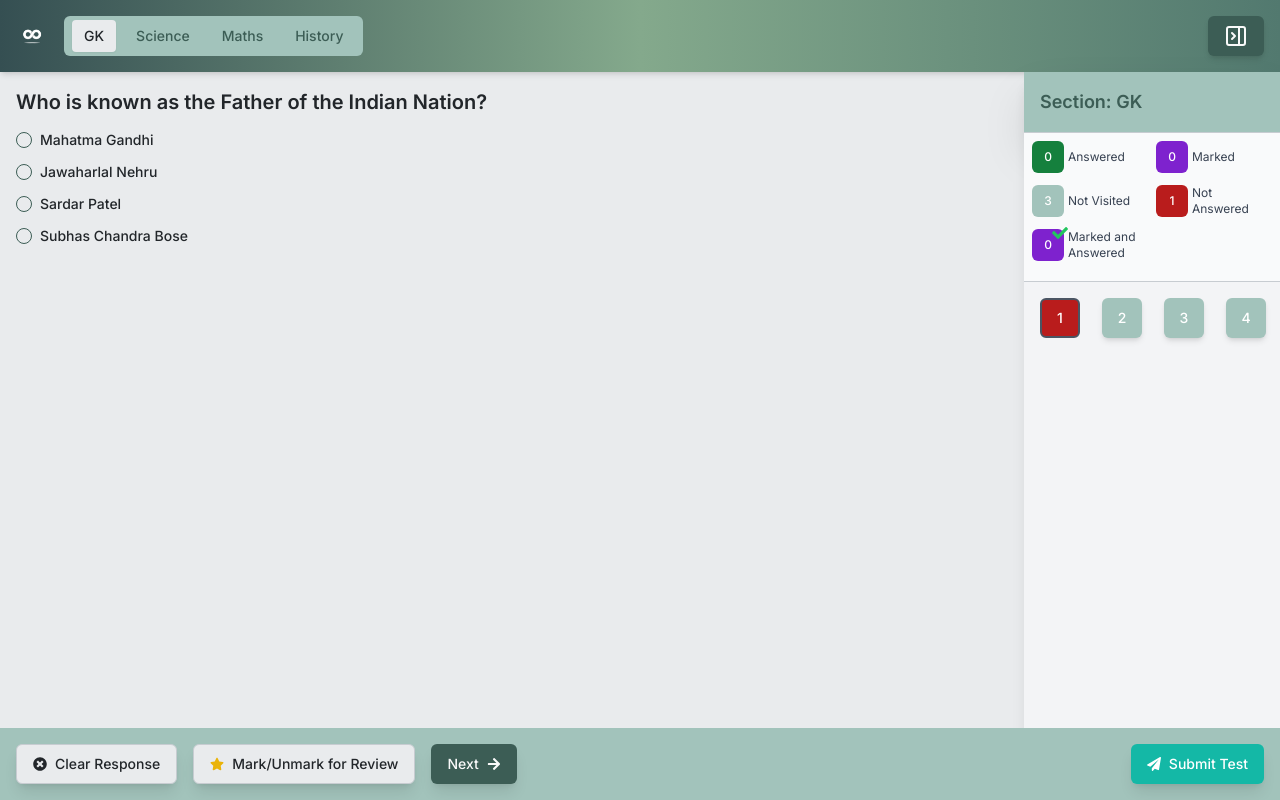
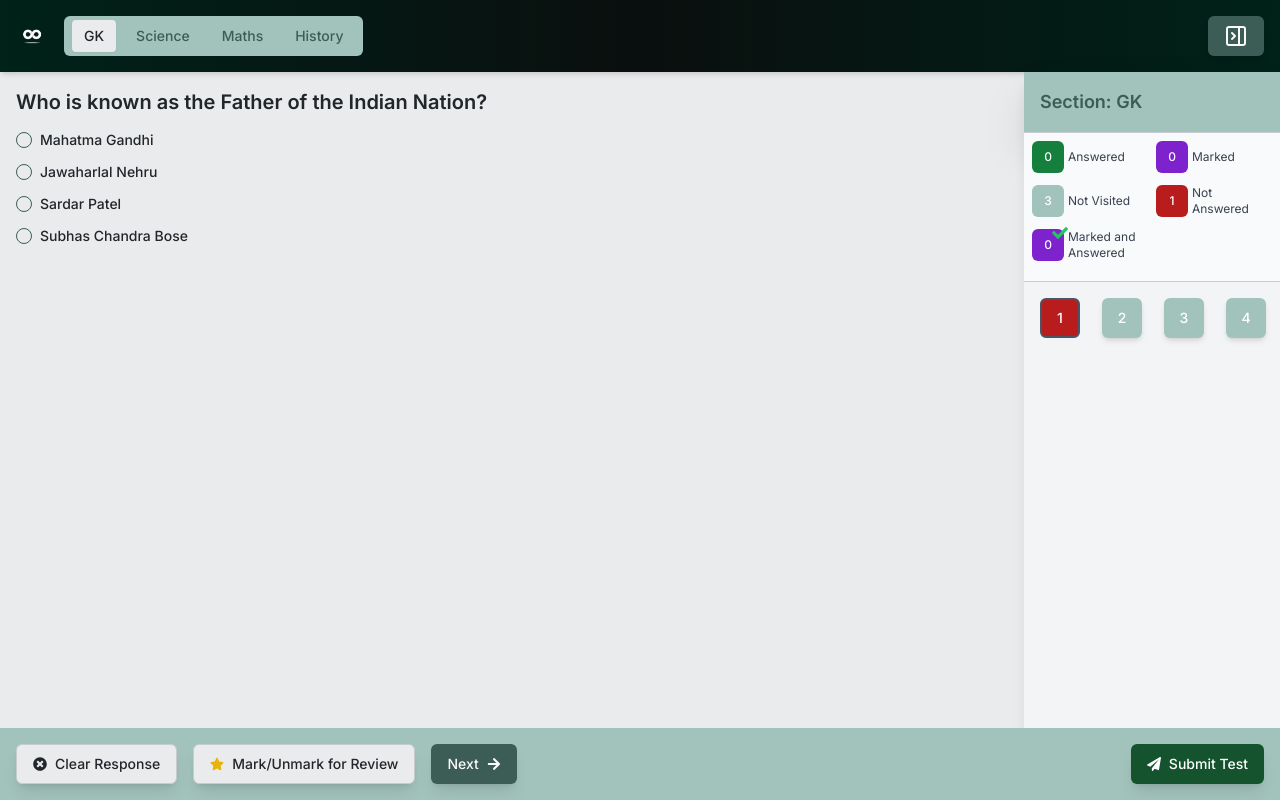
Before and after one commit to destx0/gquiz, a Next.js app: page /test in a window 1280 px wide. Built offline with nearby package versions, Linux system fonts and the light colour scheme.

Commit message:
color change

```diff
--- a/src/components/QuestionControls.jsx
+++ b/src/components/QuestionControls.jsx
@@ -57,7 +57,7 @@ const QuestionControls = ({
 					<FaArrowRight />
 				</Button>
 			</div>
-			<Button className="flex items-center space-x-2 bg-teal-500 text-white shadow-lg">
+			<Button className="flex items-center space-x-2 bg-green-900 text-white shadow-lg">
 				<FaPaperPlane />
 				<span>Submit Test</span>
 			</Button>
--- a/src/components/TestHeader.jsx
+++ b/src/components/TestHeader.jsx
@@ -10,7 +10,7 @@ const TestHeader = ({ setShowNavigation }) => {
 		useTestStore();
 
 	return (
-		<div className="shadow-md p-4 flex items-center justify-between bg-gradient-to-r from-[#354f52] via-[#84a98c] to-[#52796f]">
+		<div className="shadow-md p-4 flex items-center justify-between bg-gradient-to-r from-[#002219] via-[#0A0F0E] to-[#002219]">
 			<div className="flex items-center">
 				<img
 					src="/infinity-icon.png"
```
